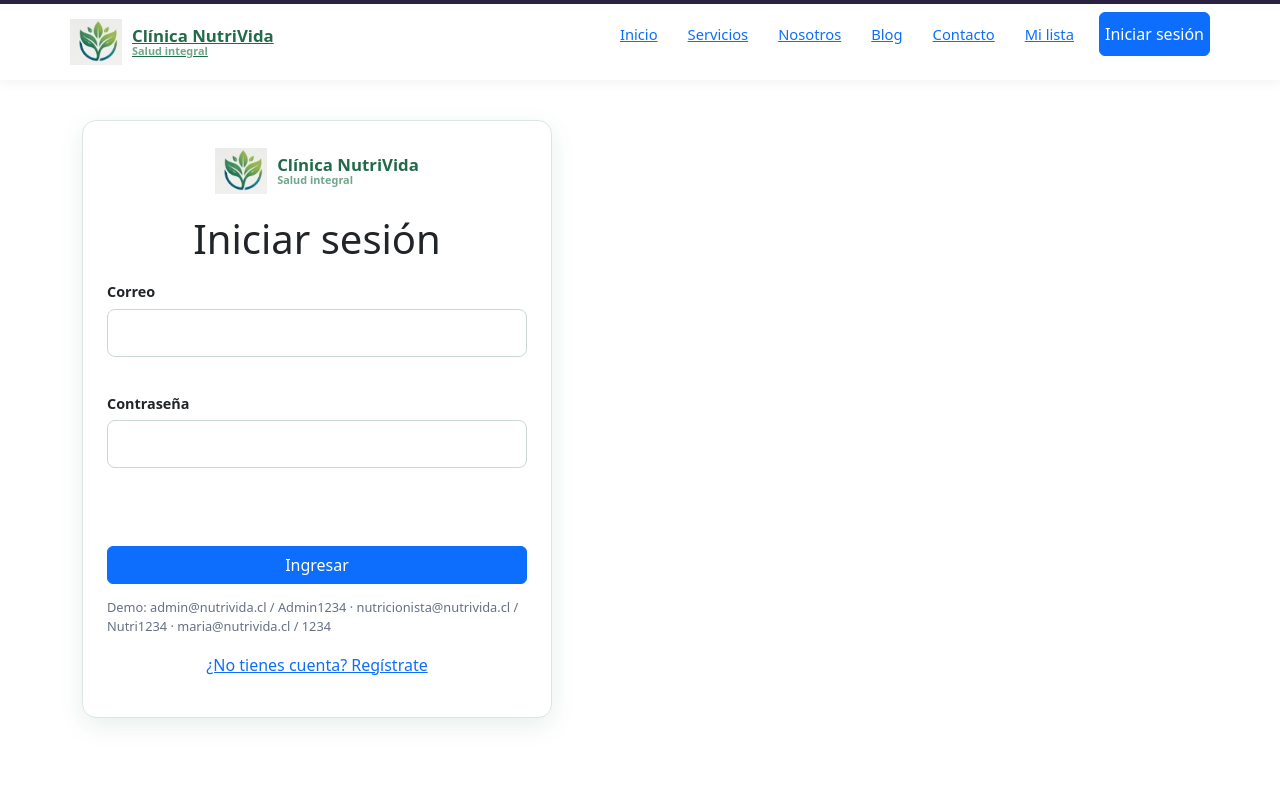
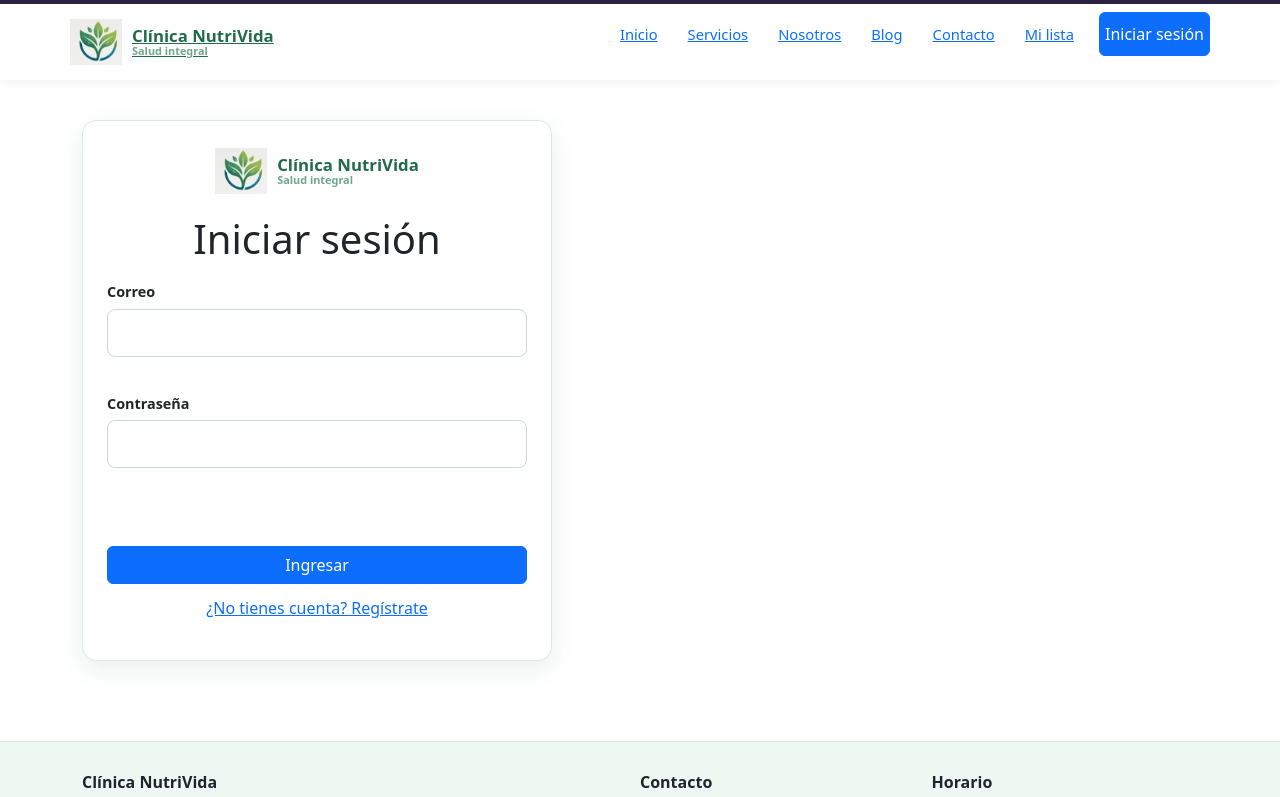
Before and after one commit to paola19122005/NutriVida_React, a React (Vite) app: page /login in a window 1280 px wide. Shown: the top 797 px of the page. Built offline with nearby package versions, Linux system fonts and the light colour scheme.

Commit message:
eliminar pista de acceso demo

```diff
--- a/src/componentes/organismos/FormLogin.tsx
+++ b/src/componentes/organismos/FormLogin.tsx
@@ -52,7 +52,6 @@ export default function FormLogin() {
       </div>
       <p className="error" style={{ marginTop: "10px" }}>{errores.general ?? ""}</p>
       <button className="btn btn-primary" style={{ width: "100%", marginTop: "10px" }} type="submit">Ingresar</button>
-      <p className="hint" style={{ marginTop: "14px" }}>Demo: admin@nutrivida.cl / Admin1234 · nutricionista@nutrivida.cl / Nutri1234 · maria@nutrivida.cl / 1234</p>
       <p style={{ textAlign: "center", marginTop: "12px" }}>
         <Link to="/registro">¿No tienes cuenta? Regístrate</Link>
       </p>
```
